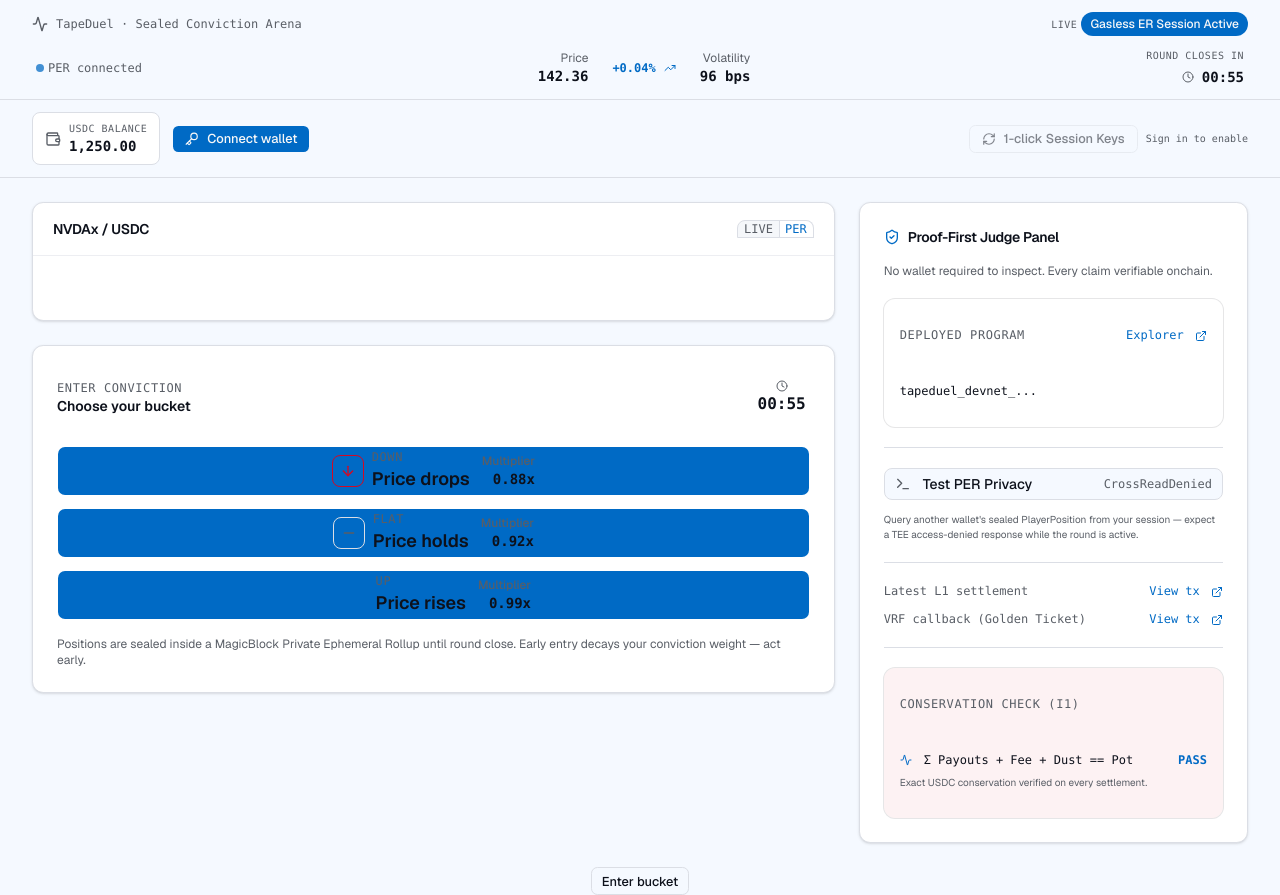
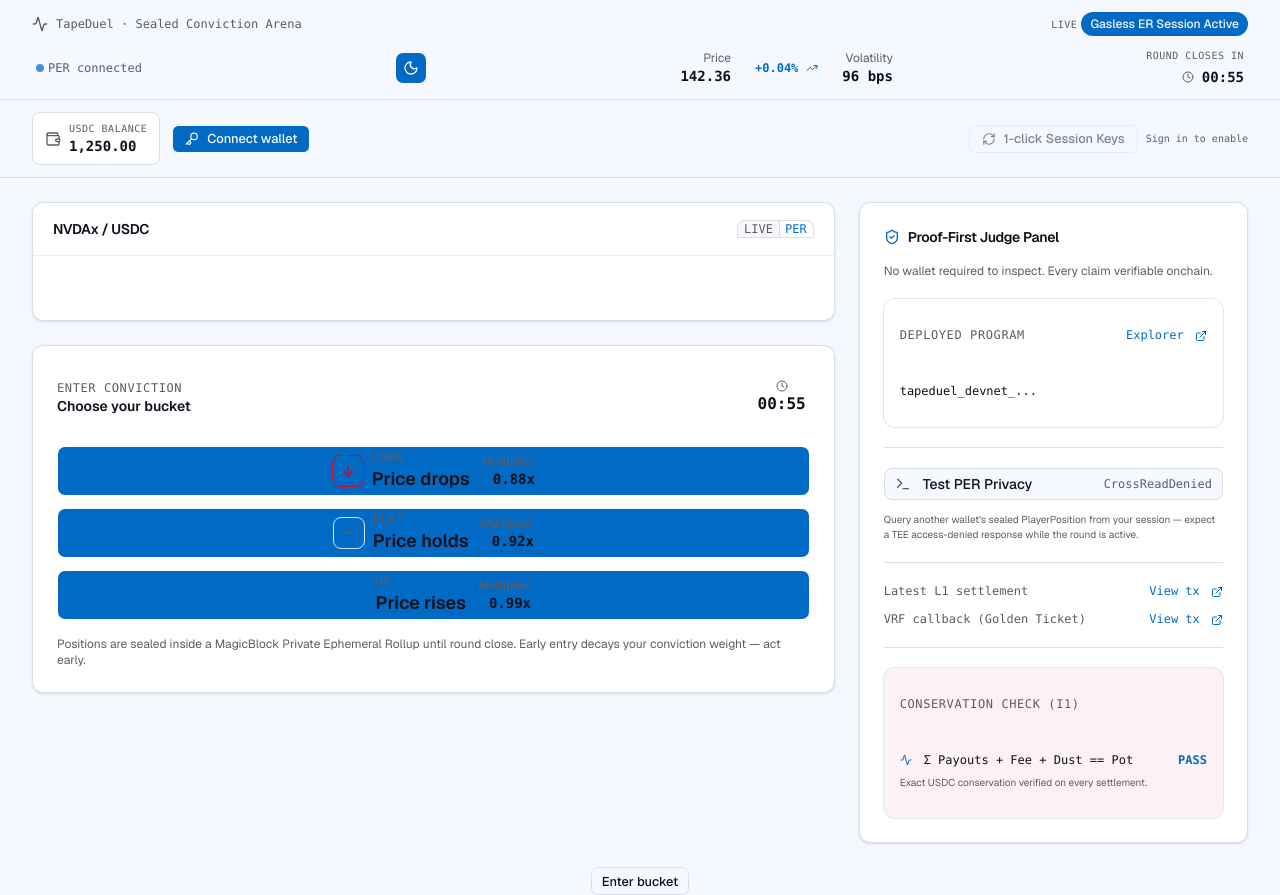
Before and after one commit to Kartikvyas1604/TapeDual, a Next.js app: page / in a window 1280 px wide. Built offline with nearby package versions, Linux system fonts and the light colour scheme.

Commit message:
feat: add dark/light theme toggle with localStorage persistence

```diff
--- a/components/arena/top-bar.tsx
+++ b/components/arena/top-bar.tsx
@@ -2,6 +2,7 @@
 
 import { Activity, Clock, TrendingUp } from "lucide-react";
 import { Badge } from "@/components/ui/badge";
+import { ThemeToggle } from "@/components/ui/theme-toggle";
 
 interface TopBarProps {
   symbol: string;
@@ -58,6 +59,7 @@ export function TopBar({
             <span className="relative h-2 w-2 rounded-full bg-primary animate-pulse" aria-label="live" />
             <span className="text-muted-foreground">PER connected</span>
           </div>
+          <ThemeToggle className="ml-2" />
 
           <div className="flex items-center gap-6">
             <div className="text-right hidden sm:block">
--- /dev/null
+++ b/components/ui/theme-toggle.tsx
@@ -0,0 +1,50 @@
+"use client";
+
+import { useEffect, useState } from "react";
+import { Moon, Sun } from "lucide-react";
+import { Button } from "@/components/ui/button";
+
+export function ThemeToggle() {
+  const [theme, setTheme] = useState<"light" | "dark">("dark");
+
+  useEffect(() => {
+    const stored = localStorage.getItem("tapeduel-theme") as
+      | "light"
+      | "dark"
+      | null;
+    const prefersDark =
+      window.matchMedia("(prefers-color-scheme: dark)").matches;
+    const initial = stored ?? (prefersDark ? "dark" : "light");
+    setTheme(initial);
+    if (initial === "dark") {
+      document.documentElement.classList.add("dark");
+    } else {
+      document.documentElement.classList.remove("dark");
+    }
+  }, []);
+
+  const toggle = () => {
+    const next = theme === "dark" ? "light" : "dark";
+    setTheme(next);
+    localStorage.setItem("tapeduel-theme", next);
+    if (next === "dark") {
+      document.documentElement.classList.add("dark");
+    } else {
+      document.documentElement.classList.remove("dark");
+    }
+  };
+
+  return (
+    <Button
+      size="icon"
+      onClick={toggle}
+      aria-label={theme === "dark" ? "Switch to light mode" : "Switch to dark mode"}
+    >
+      {theme === "dark" ? (
+        <Sun className="h-4 w-4" aria-hidden />
+      ) : (
+        <Moon className="h-4 w-4" aria-hidden />
+      )}
+    </Button>
+  );
+}
```
